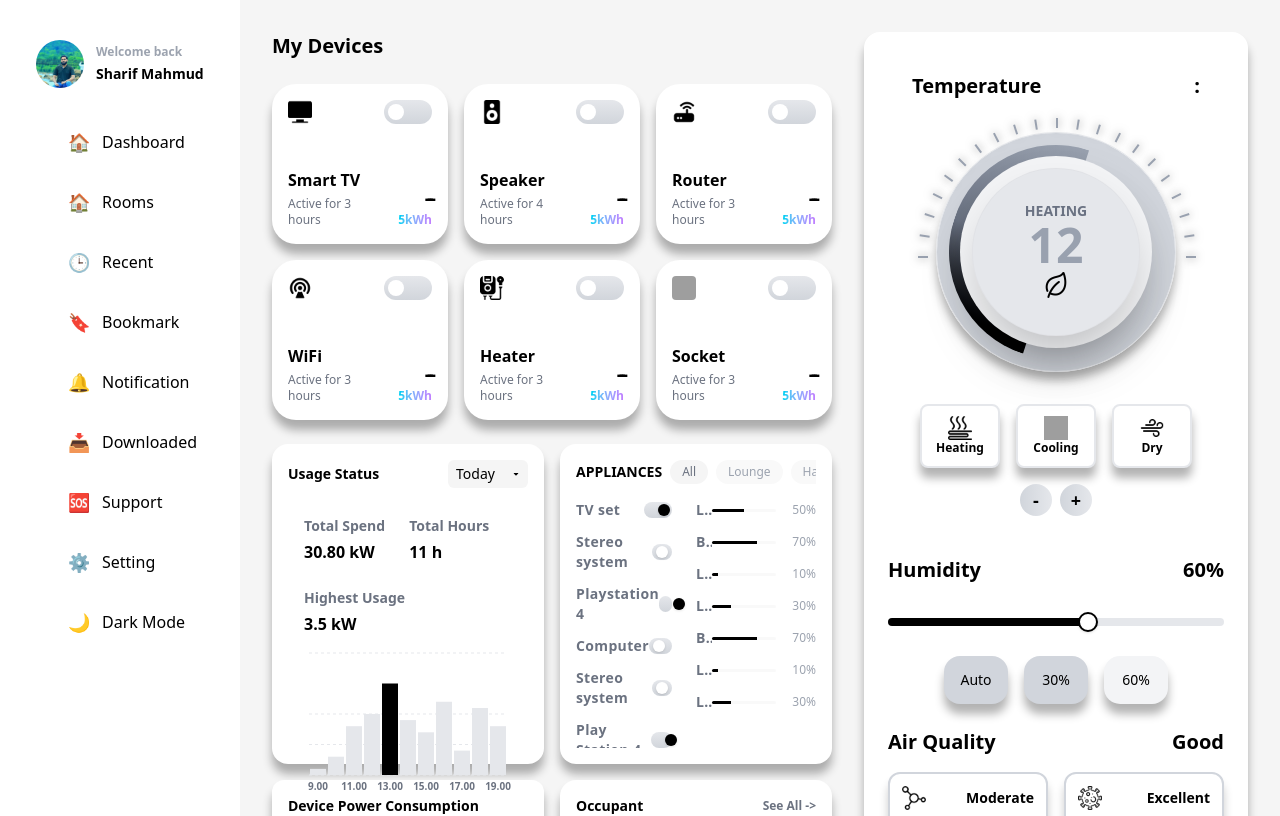
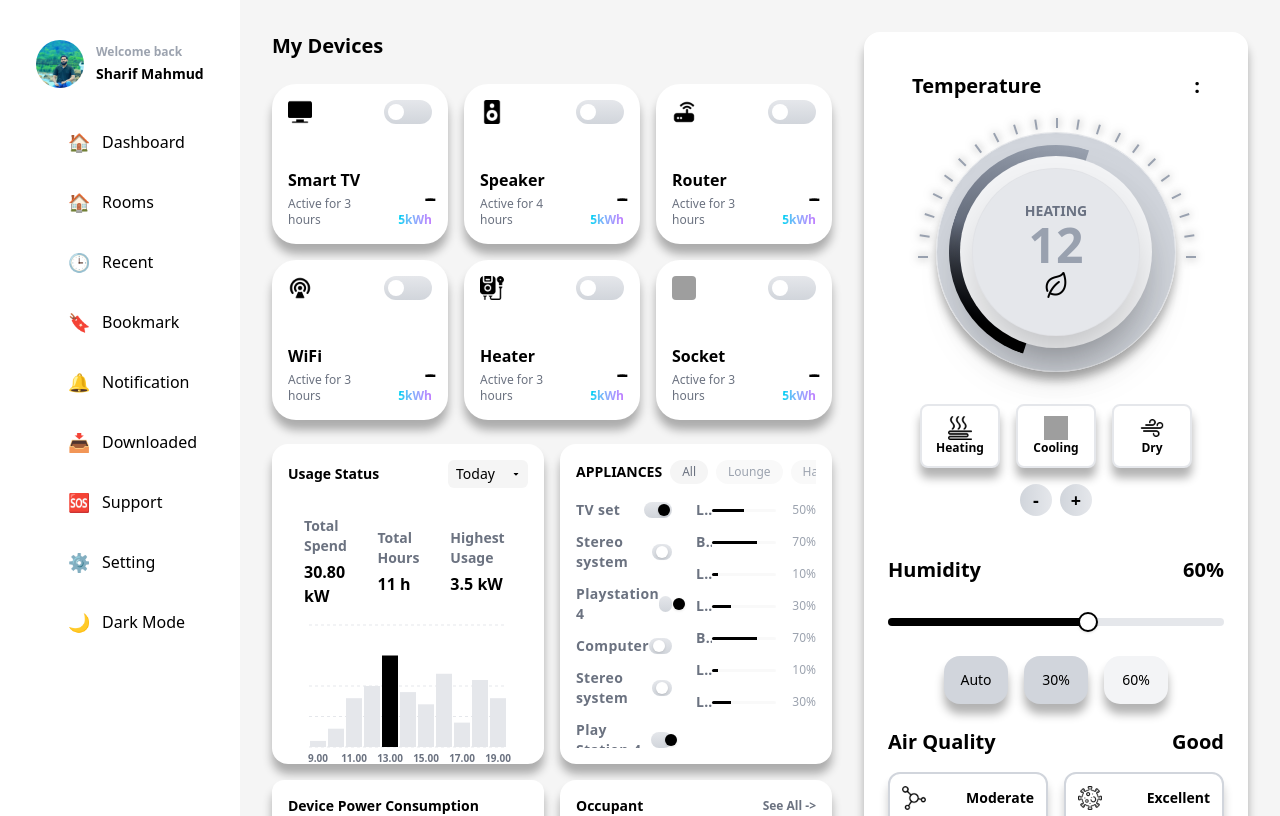
Before and after one commit to sazid-zero/HomeSync-Smart-Home-Dashboard, a React (Vite) app: page / in a window 1280 px wide. Shown: the top 816 px of the page. Built offline with nearby package versions, Linux system fonts and the light colour scheme; grey boxes are pictures that could not be loaded.

Commit message:
layout fixed

```diff
--- a/src/components/TemperatureChart.tsx
+++ b/src/components/TemperatureChart.tsx
@@ -68,7 +68,7 @@ const TemperatureChart: React.FC<TemperatureChartProps> = ({ selectedRange }) =>
 
     return (
         <div className="w-full h-full theme-card-bg rounded-2xl p-3 md:p-4">
-            <div className="flex flex-wrap justify-start gap-3 md:gap-6 items-center mb-3">
+            <div className="flex justify-start gap-3 md:gap-6 items-center mb-3">
                 <div className="flex flex-col space-y-1">
                     <span className="text-xs md:text-sm font-semibold theme-text-secondary">Total Spend</span>
                     <span className="theme-text-primary text-sm md:text-base font-bold">{totalUsage} kW</span>
```
